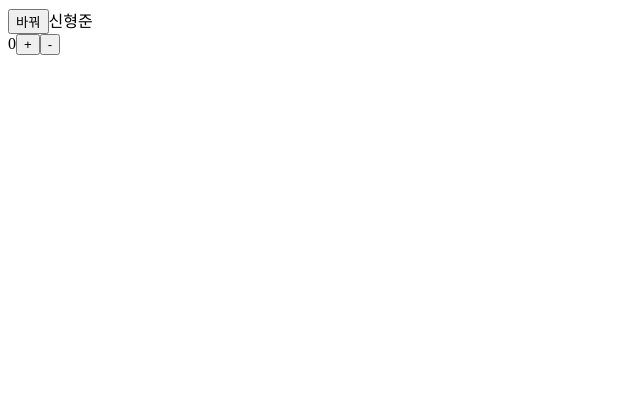
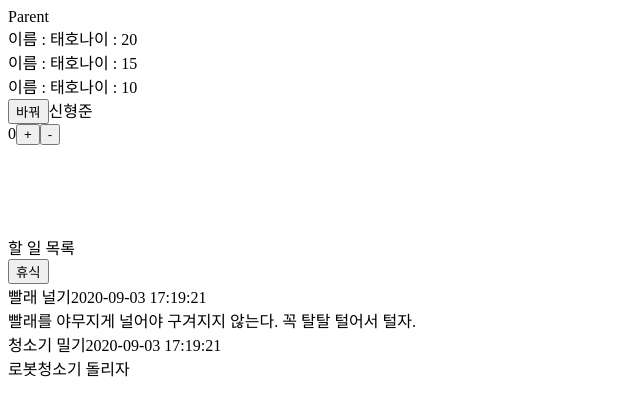
Before and after one commit to xfrnk2/learning_react, a React (Create React App) app: page / in a window 1280 px wide. Shown: the top 416 px of the page, without its empty margins (0-640 px from the left). Built offline with nearby package versions, Linux system fonts and the light colour scheme.

Commit message:
Add : first homework done

```diff
--- /dev/null
+++ b/src/homework1/Todo.jsx
@@ -0,0 +1,22 @@
+import React from 'react';
+
+
+const Todo = ({todo}) => {
+    var year = (new Date()).getFullYear();
+    var month =  ((new Date()).getMonth()+1).toString().length === 1 && "0"+((new Date()).getMonth()+1) || (new Date()).getMonth()+1;
+    var day = ((new Date()).getDate()+1).toString().length === 1 && "0"+((new Date()).getDate()+1) || (new Date()).getDate()+1;
+    var hours = ((new Date()).getHours()+1).toString().length === 1 && "0"+((new Date()).getHours()+1) ||  (new Date()).getHours()+1;
+    var minutes = ((new Date()).getMinutes()+1).toString().length === 1 && "0"+((new Date()).getMinutes()+1) || (new Date()).getMinutes()+1;
+    var seconds = ((new Date()).getSeconds()+1).toString().length === 1 && "0"+((new Date()).getSeconds()+1) || (new Date()).getSeconds()+1;
+
+    return (
+        <div>
+        {todo.subject}
+        {year}-{month}-{day}  {hours}:{minutes}:{seconds}
+        <text><br></br></text>
+         {todo.content}
+        </div>
+    )
+}
+
+export default Todo;
--- /dev/null
+++ b/src/homework1/TodoApp.jsx
@@ -0,0 +1,11 @@
+import React from 'react';
+import TodoList from './TodoList';
+
+const TodoApp = () => {
+  return(
+  <div>
+    <TodoList></TodoList>
+  </div>
+    );
+ }
+export default TodoApp;
--- /dev/null
+++ b/src/homework1/TodoList.jsx
@@ -0,0 +1,35 @@
+import React, {Fragment, useState} from 'react';
+import Todo from './Todo';
+
+const TodoList = () => {
+
+    let [currentStatus, setCurrentStatus] = useState("휴식");
+
+    let works = [{subject: "빨래 널기", content: "빨래를 야무지게 널어야 구겨지지 않는다. 꼭 탈탈 털어서 털자."},
+        {subject: "청소기 밀기", content: "로봇청소기 돌리자"}
+        ];
+
+
+    const changeStatus = () => {
+        if (currentStatus === "휴식"){
+            setCurrentStatus("열일")
+        } else {
+            setCurrentStatus("휴식")
+        }
+        }
+
+
+    return (
+        <Fragment>
+       <div>
+        할 일 목록 <text><br></br></text>
+        <button onClick={changeStatus}>{currentStatus}</button>
+       </div>
+       <div>
+        {works.map((todo) => { return <Todo todo={todo}></Todo>})}
+       </div>
+       </Fragment>
+   );
+}
+
+export default TodoList;
--- a/src/index.js
+++ b/src/index.js
@@ -1,10 +1,13 @@
 import React from 'react';
 import ReactDOM from 'react-dom';
-import App from './App';
+import App from './learning_course/App';
+import TodoApp from './homework1/TodoApp';
 
 ReactDOM.render(
   <React.StrictMode>
     <App />
+    <text><br></br><br></br><br></br><br></br><br></br></text>
+    <TodoApp />
   </React.StrictMode>,
   document.getElementById('root')
 );
--- a/src/App.jsx
+++ b/src/learning_course/App.jsx
@@ -5,7 +5,7 @@ import Example from './Example';
 const App = () => {
   return (
     <div>
-      {/* <Parent></Parent> */}
+      <Parent></Parent>
       <Example></Example>
     </div>
   );
--- a/src/Parent.jsx
+++ b/src/learning_course/Parent.jsx
@@ -24,8 +24,9 @@ const Parent = () => {
             {persons.map((person) => {
                 return <Child person={person}></Child>
             })}
+
         </div>
-    )
+    );
 }
 
 export default Parent;
```
Also changed, not shown: src/learning_course/Child.jsx (renamed from src/Child.jsx), src/learning_course/Example.jsx (renamed from src/Example.jsx).
